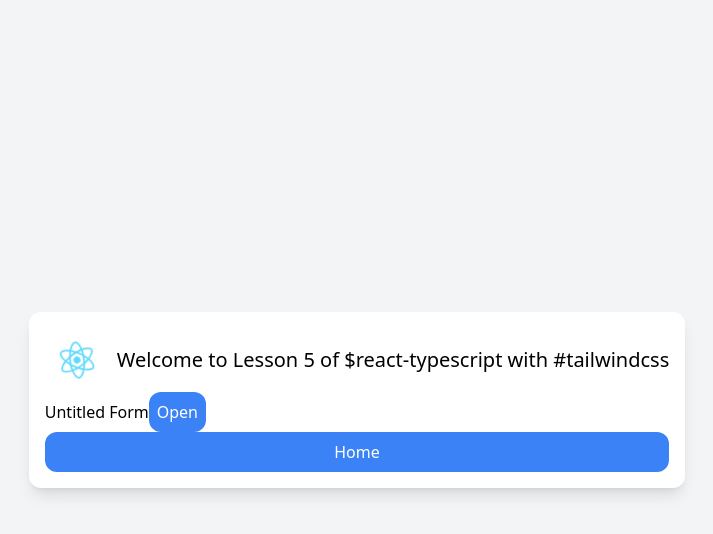
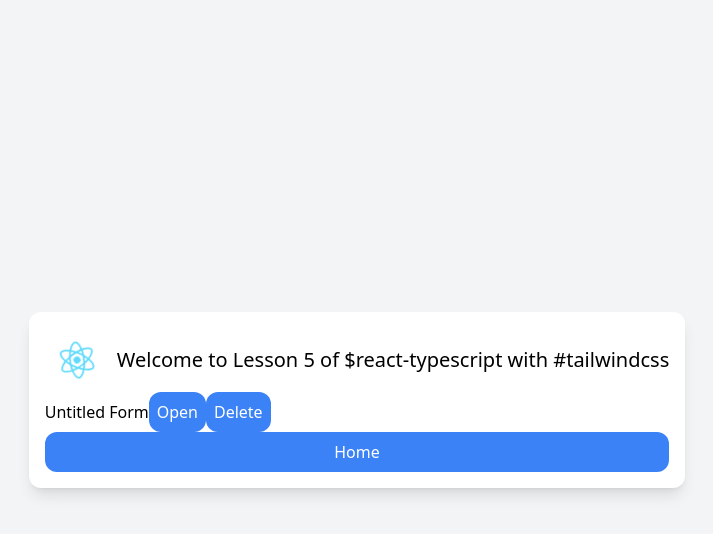
Before and after one commit to M2kishore/Form-Builder-Typescript, a React (Create React App) app: page / in a window 1280 px wide. Both pictures are taken after a click on the button "Open Form". Shown: the top 534 px of the page, without its empty margins (283-996 px from the left). Built offline with nearby package versions, Linux system fonts and the light colour scheme.

Commit message:
delete function working

```diff
--- a/src/components/FormList.tsx
+++ b/src/components/FormList.tsx
@@ -31,6 +31,17 @@ export default function FormList(props: {
     title: "untitled",
     formFields: initialFormFields,
   });
+  const deleteForm = (id: number) => {
+    const AllForms = localStorage.getItem("savedForms");
+    let persistentForms = AllForms ? JSON.parse(AllForms) : [];
+    if (persistentForms.length === 0) {
+      return;
+    }
+    persistentForms = persistentForms.filter(
+      (form: formData) => form.id !== id
+    );
+    localStorage.setItem("savedForms", JSON.stringify(persistentForms));
+  };
   const closeForm = () => {
     setState("FORM_LIST");
   };
@@ -51,6 +62,15 @@ export default function FormList(props: {
               >
                 Open
               </button>
+              <button
+                key={form.id}
+                onClick={() => {
+                  deleteForm(form.id);
+                }}
+                className="flex-right rounded-xl bg-blue-500 p-2 text-white hover:bg-blue-700"
+              >
+                Delete
+              </button>
             </div>
           );
         })}
```
